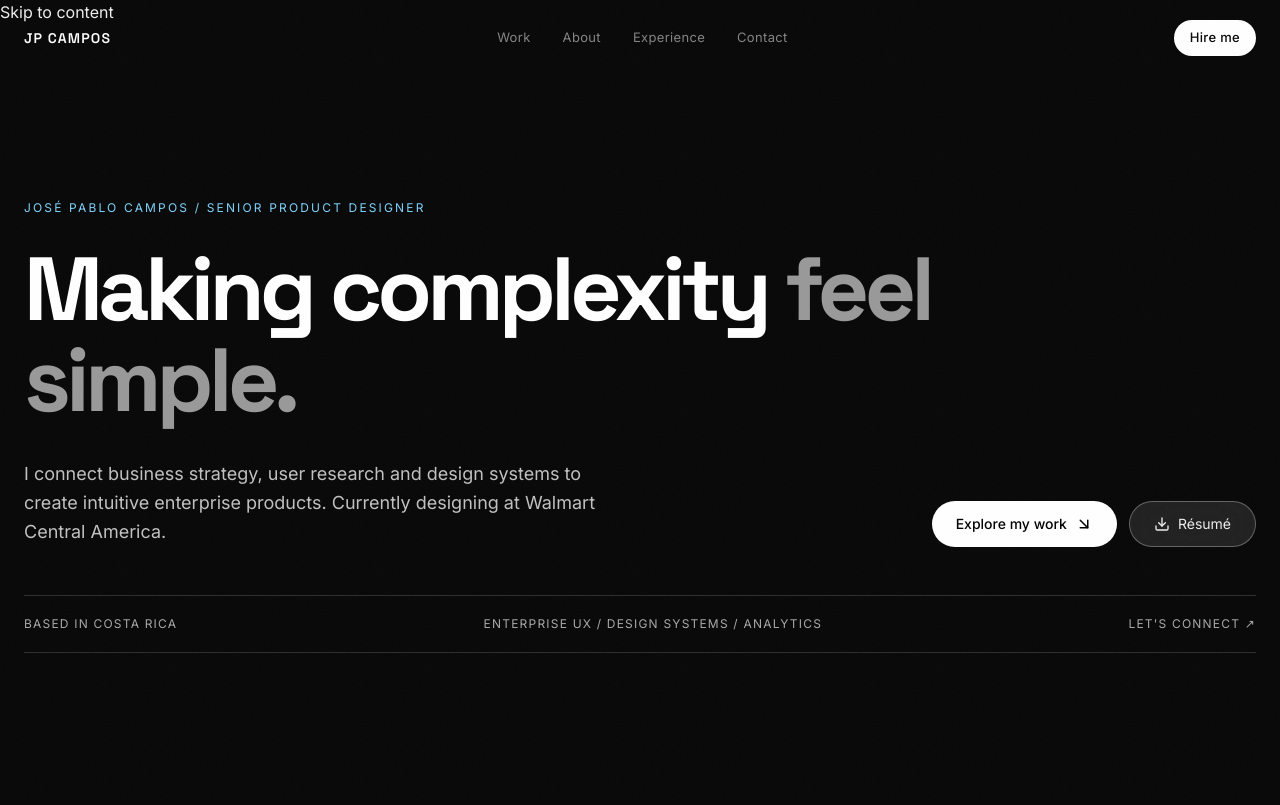
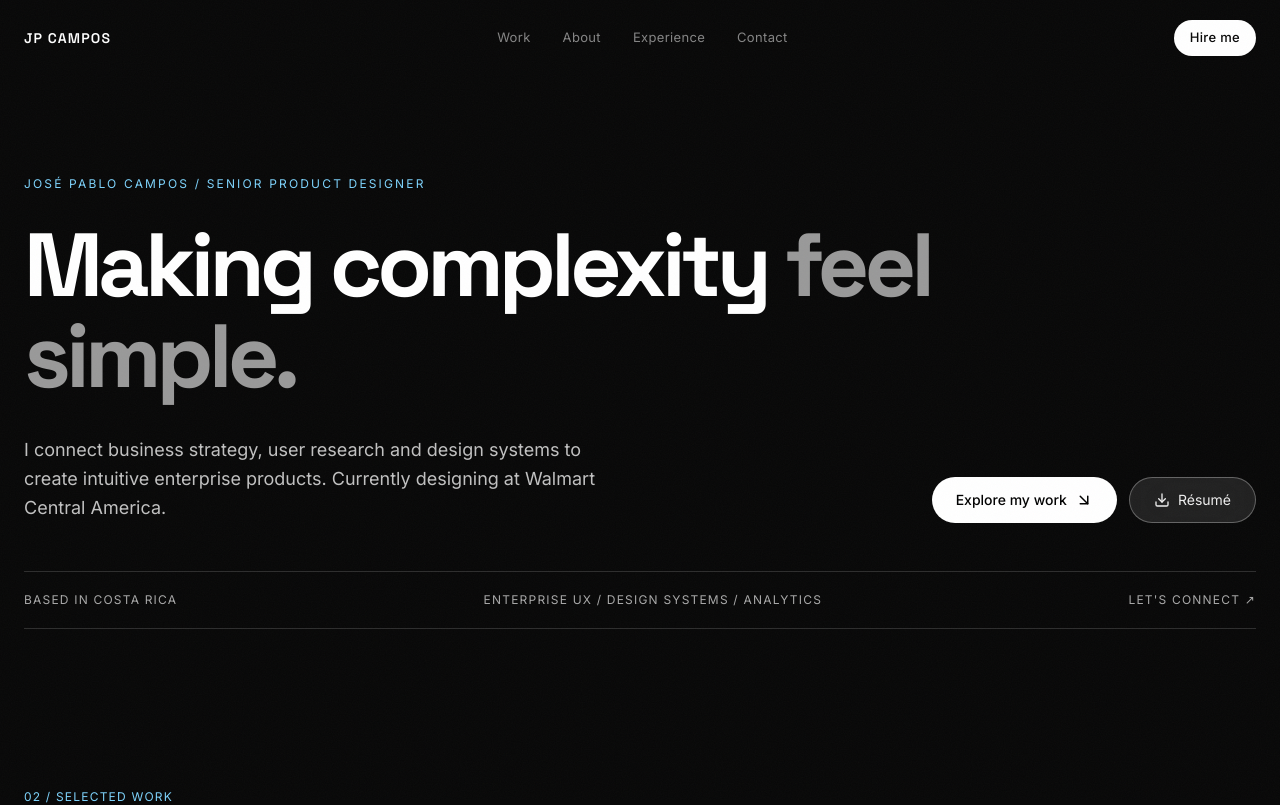
Before and after one commit to jp09campos/design-portfolio, a Next.js app: page / in a window 1280 px wide. Shown: the top 805 px of the page. Built offline with nearby package versions, Linux system fonts and the light colour scheme.

Commit message:
V3.6: final accessibility and interaction polish — app/globals.css

```diff
--- a/app/globals.css
+++ b/app/globals.css
@@ -116,3 +116,10 @@ body {
 .light-home[data-lighting=true] .light-secondary{background-image:radial-gradient(circle 230px at var(--light-x) var(--light-y),#eef8ff,#a8cef6 32%,#999 85%)}
 @media(hover:hover) and (pointer:fine) and (prefers-reduced-motion:no-preference){.light-home[data-lighting=true],.light-home[data-lighting=true] a,.light-home[data-lighting=true] button,.light-home[data-lighting=true] summary{cursor:none}.light-home input,.light-home textarea{cursor:text!important}}
 @media(hover:none),(pointer:coarse),(prefers-reduced-motion:reduce){.light-experience{display:none}.light-home .light-type{color:white}.light-home .light-secondary{color:#999}}
+
+/* Final accessibility and lighting refinements */
+.skip-link{position:fixed;top:12px;left:12px;z-index:100;background:white;color:#080808;padding:12px 20px;border-radius:8px;transform:translateY(-180%)}.skip-link:focus{transform:none}
+:where(a,button,summary,select,input,textarea):focus-visible{outline:2px solid #b9ddff;outline-offset:4px}
+.light-home section[id]{scroll-margin-top:90px}
+.light-home[data-lighting=true] h2{background-image:radial-gradient(circle 240px at var(--light-x) var(--light-y),#fff,#b9ddff 35%,#efefef 85%);background-attachment:fixed;background-clip:text;-webkit-background-clip:text;color:transparent}
+@media(prefers-reduced-motion:reduce){html{scroll-behavior:auto!important}.light-home *, .light-home *::before,.light-home *::after{animation-duration:.01ms!important;transition-duration:.01ms!important}.light-home[data-lighting=true] h2{color:#efefef;background:none}}
```
